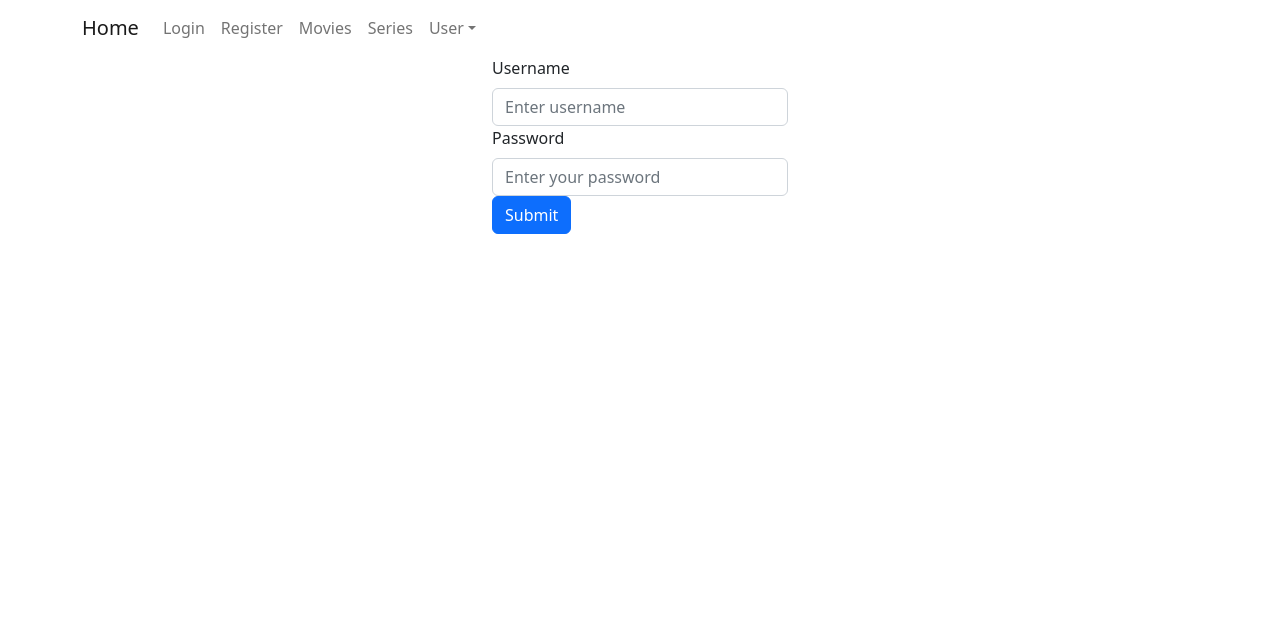
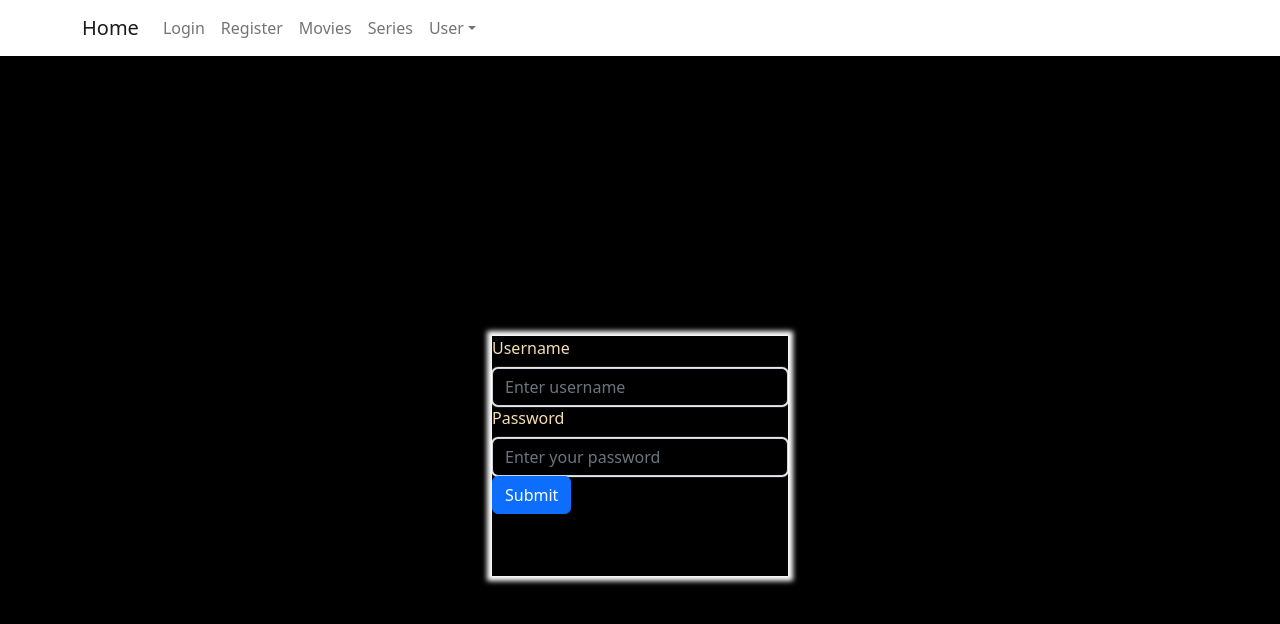
Before and after one commit to AdryDevs/react-front-connected-to-backend-database, a React (Create React App) app: page /login in a window 1280 px wide. Shown: the top 624 px of the page. Built offline with nearby package versions, Linux system fonts and the light colour scheme; no server answers.

Commit message:
mejorando login

```diff
--- a/src/Components/Login/Login.jsx
+++ b/src/Components/Login/Login.jsx
@@ -31,24 +31,26 @@ const handleSubmit = (e) => {
 }
 
     return (
-<Form>
+<Form  className="containerform">
             <Form.Group controlId='email'>
-                <Form.Label>Username</Form.Label>
+                <Form.Label  className="words">Username</Form.Label>
                 <Form.Control
                     placeholder='Enter username'
                     value={form.username}
                     onChange={(e) => setField('email', e.target.value)}
+                    className="input"
                 >
                 </Form.Control>
             </Form.Group>
 
             <Form.Group controlId='password'>
-                <Form.Label>Password</Form.Label>
+                <Form.Label className="words">Password</Form.Label>
                 <Form.Control
                     type='password'
                     placeholder='Enter your password'
                     value={form.password}
                     onChange={(e) => setField('password', e.target.value)}
+                    className="input"
                 >
                 </Form.Control>
             </Form.Group>
--- a/src/Components/Login/Login.scss
+++ b/src/Components/Login/Login.scss
@@ -1,19 +1,12 @@
-.container-login{
-    height: 90vh;
-    width: 100vw;
-    display:flex;
-    justify-content: center;
-    align-items: center;
+.containerform{
+    background-color: black;
+    height: 30vh;
+    box-shadow: 0 0 5px 5px white;
 }
-.login-form{
-    height: 40vh;
-    width: 50vw;
-    display: flex;
-    flex-direction: column;
-    justify-content: center;
-    // align-content: center;
-    background-color: rgb(68, 215, 200);
-    margin: 0;
-    padding: 0;
-    border:1px solid black;
+.words{
+    color: wheat;
 }
+.input{
+    background-color: black;
+    box-shadow: 0 0 1px 1px white;
+}
--- a/src/Containers/LoginContainer/LoginContainer.jsx
+++ b/src/Containers/LoginContainer/LoginContainer.jsx
@@ -1,9 +1,10 @@
 import Login from '../../Components/Login/Login'
 import {Row,Col} from 'react-bootstrap'
+import './LoginContainer.scss'
 
 const LoginContainer = () =>{
     return (
-        <Row>
+        <Row className='containerlogin'>
             <Col/>
             <Col xs={10} sm={8} md={6} lg={3}>
                 <Login/>
--- /dev/null
+++ b/src/Containers/LoginContainer/LoginContainer.scss
@@ -0,0 +1,9 @@
+.containerlogin{
+    background-color: black;
+    height: 100%;
+    width: 100%;
+    position: fixed;
+    display: flex;
+    justify-content: center;
+    align-items: center;
+}
```
